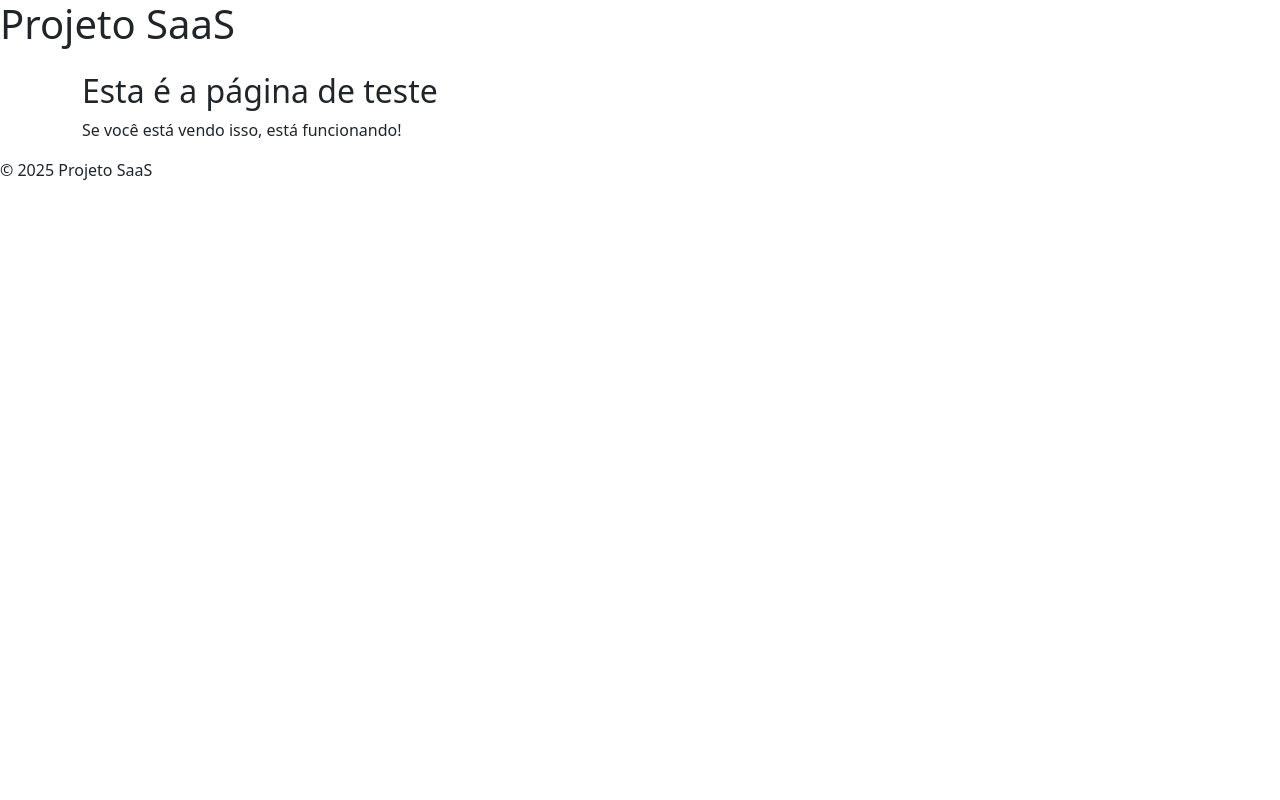
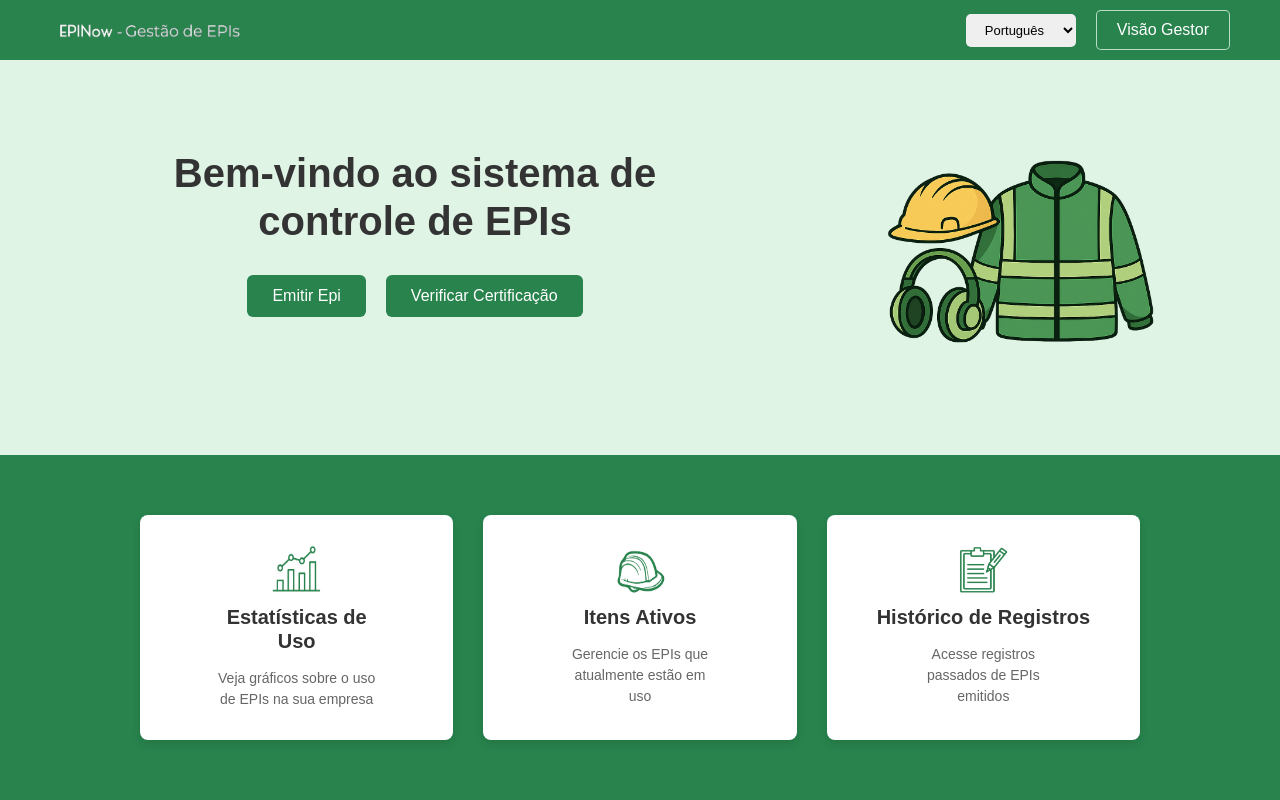
Before and after one commit to maicuu/controle-epi-projeto-saas1, a Flask app: page /teste in a window 1280 px wide. Run offline with Flask 3, Linux system fonts and the light colour scheme.

Commit message:
Finalizei a pagina inicial html+css, além de comentar

```diff
--- a/app.py
+++ b/app.py
@@ -1,6 +1,6 @@
 from flask import Flask, render_template
 
-app = Flask(__name__)  # Isso deve vir antes de usar @app.route
+app = Flask(__name__)
 
 @app.route('/')
 def index():
--- a/static/css/style.css
+++ b/static/css/style.css
@@ -0,0 +1,209 @@
+/* RESET BÁSICO */
+* {
+    margin: 0;
+    padding: 0;
+    box-sizing: border-box;
+}
+
+html, body {
+    height: 100%;
+    font-family: sans-serif;
+}
+
+body {
+    display: flex;
+    flex-direction: column;
+    min-height: 100vh; /* Garante que o body ocupe a altura mínima da tela */
+}
+
+/* --- ESTILOS DO HEADER --- */
+#header {
+    display: flex;
+    flex-direction: row;
+    align-items: center;
+    justify-content: space-between;
+    background-color: #28834d;
+    padding: 10px 50px; /* Recuo geral do conteúdo do header */
+}
+
+#logo {
+    width: 200px; /* Tamanho da logo */
+    height: auto;
+    display: block;
+}
+
+#Nav { /* O container dos controles do lado direito do header */
+    display: flex;
+    align-items: center;
+    gap: 20px; /* Espaçamento entre o select e o botão */
+}
+
+select {
+    padding: 8px 15px;
+    font-size: 13px;
+    border: none;
+    border-radius: 5px;
+}
+
+#btn-adm {
+    padding: 10px 20px;
+    font-size: 16px;
+    border: 1px solid rgba(223, 244, 229, 0.8);
+    border-radius: 5px;
+    background-color: rgba(40, 131, 77, 0.7); /* Fundo verde translúcido */
+    color: #ffffff;
+    cursor: pointer;
+    transition: background-color 0.3s ease, box-shadow 0.3s ease;
+}
+#btn-adm:hover {
+    background-color: rgba(40, 131, 77, 0.9);
+    box-shadow: 0 4px 8px rgba(0, 0, 0, 0.2);
+}
+#btn-adm:active {
+    background-color: rgba(40, 131, 77, 1);
+    transform: translateY(1px);
+    box-shadow: none;
+}
+
+/* --- ESTILOS DA MAIN SECTION (ÁREA VERDE CLARA) --- */
+#main-section {
+    background-color: #dff4e5; /* Verde claro */
+    flex-grow: 1; /* Ocupa todo o espaço vertical restante */
+    display: flex; /* Flex container para left-content-main e img-section */
+    flex-direction: row; /* Conteúdo em linha (texto/botões e imagem) */
+    align-items: center; /* Centraliza itens verticalmente */
+    justify-content: space-around; /* Distribui espaço entre os dois blocos (texto+botões e imagem) */
+    padding: 20px 50px; /* Padding interno para afastar o conteúdo das bordas da seção */
+    gap: 20px; /* Espaçamento entre left-content-main e img-section */
+    flex-wrap: wrap; /* Permite que os itens quebrem para a próxima linha em telas menores */
+    min-height: 300px;
+}
+
+#left-content-main { /* O novo container para o h1 e os botões */
+    display: flex;
+    flex-direction: column; /* Conteúdo interno em coluna */
+    align-items: center; /* Centraliza o h1 e os botões horizontalmente */
+    text-align: center; /* Centraliza o texto do h1 */
+    max-width: 600px; /* Largura máxima para o bloco de texto */
+    margin-top: -50px; /* Ajuste este valor para puxar o texto para cima */
+    /* Removi(maicon) margin-left para centralizar melhor */
+}
+
+#left-content-main h1 { /* Estilo para o H1 dentro da main-section */
+    font-size: 40px; /* Ajuste o tamanho da fonte do título principal */
+    color: #333;
+    margin-bottom: 30px; /* Espaço abaixo do título */
+    line-height: 1.2;
+}
+
+.main-buttons-container { /* Container dos botões principais */
+    display: flex;
+    gap: 20px; /* Espaço entre os botões */
+    justify-content: center; /* Centraliza os botões dentro do container */
+    align-items: center;
+    /* margin-top: 20px; se alguem achar necessario espaço adicional entre h1 e botões */
+}
+
+.main-button { /* Botões Emitir Epi e Verificar Certificação */
+    background-color: #28834d;
+    font-size: 16px;
+    padding: 12px 25px;
+    border-radius: 6px;
+    border: none;
+    color: white;
+    cursor: pointer;
+    transition: background-color 0.3s ease, box-shadow 0.3s ease, transform 0.1s ease;
+}
+.main-button:hover {
+    background-color: #1e6c3d;
+    box-shadow: 0 6px 12px rgba(0, 0, 0, 0.25);
+}
+.main-button:active {
+    background-color: #1a5c32;
+    transform: translateY(2px);
+    box-shadow: 0 2px 4px rgba(0, 0, 0, 0.15);
+}
+
+#img-section { /* Container da imagem do EPI na main-section */
+    max-width: 300px; /* Ajuste a largura máxima do container da imagem */
+    flex-shrink: 0; /* Impede que a imagem encolha demais */
+    display: flex;
+    justify-content: center; /* Centraliza a imagem dentro de seu próprio container */
+    align-items: center;
+}
+
+#epi-main {
+    max-width: 100%; /* Garante que a imagem não ultrapasse seu container */
+    height: auto;
+    object-fit: contain; /* Redimensiona a imagem para caber sem cortar, mantendo proporção */
+}
+
+
+/* --- ESTILOS DA SEÇÃO DE ESTATÍSTICAS --- */
+#stats-section {
+    background-color: #28834d; /* Verde escuro de fundo da seção */
+    padding: 60px 50px; /* Espaçamento interno da seção */
+    display: flex; /* Transforma a seção em um container flex para o grid de cards */
+    justify-content: center; /* Centraliza o container dos cards horizontalmente */
+    align-items: center; /* Centraliza verticalmente se a seção for maior */
+}
+
+.stats-cards-grid-container { /* O container que usa Grid para os cards */
+    display: grid;
+    grid-template-columns: repeat(auto-fit, minmax(280px, 1fr)); /* Responsividade: 3 colunas, mas ajusta para caber */
+    gap: 30px; /* Espaço entre os cards */
+    max-width: 1000px; /* Largura máxima do grid de cards */
+    margin: 0 auto; /* Centraliza o grid de cards dentro da stats-section */
+    width: 100%; /* Garante que o grid ocupe a largura máxima disponível */
+}
+
+.stat-card {
+    background-color: #ffffff;
+    border-radius: 8px;
+    padding: 30px;
+    box-shadow: 0 4px 10px rgba(0, 0, 0, 0.1);
+    text-align: center; /* Centraliza o texto e os ícones */
+    display: flex;
+    flex-direction: column;
+    align-items: center; /* Centraliza conteúdo (ícone, h3, p) */
+    justify-content: space-between; /* Distribui o espaço entre header e body do card */
+    min-height: 200px; /* Altura mínima para os cards */
+}
+
+.stat-card-header { /* Container do ícone e h3 */
+    display: flex;
+    flex-direction: column; /* Ícone em cima do h3 */
+    align-items: center; /* Centraliza ícone e h3 */
+    margin-bottom: 15px; /* Espaço entre o cabeçalho e o corpo do card */
+}
+
+.stat-icon { /* Ícone dentro do card */
+    width: 50px;
+    height: 50px;
+    margin-bottom: 10px; /* Espaço abaixo do ícone */
+}
+
+.stat-card-header h3 { /* Título do card (h3) */
+    font-size: 20px;
+    color: #333;
+    line-height: 1.2; /* Para textos com <br> */
+}
+
+.stat-card-body { /* Container do parágrafo */
+    flex-grow: 1; /* Permite que o body ocupe o espaço restante */
+    display: flex;
+    align-items: flex-start; /* Alinha o parágrafo ao topo do seu container */
+    justify-content: center; /* Centraliza o parágrafo horizontalmente */
+    margin: 0; /* Remove margens padrão */
+    padding: 0; /* Remove padding padrão */
+}
+
+.stat-card-body p { /* O parágrafo dentro do card */
+    font-size: 14px;
+    color: #666;
+    line-height: 1.5;
+    margin: 0; /* Garante que não há margens adicionais no p */
+}
+
+/* Remova o seletor 'section' genérico se não for mais usado */
+/* section { ... } */
--- a/static/js/script.js
+++ b/static/js/script.js
@@ -0,0 +1,2 @@
+// Mostra uma mensagem no console do navegador quando a página é carregada
+console.log("Script carregado com sucesso!");
--- a/templates/base.html
+++ b/templates/base.html
@@ -16,7 +16,7 @@
 
   <!-- Cabeçalho -->
   <header>
-    <h1>Projeto SaaS</h1>
+    <h1>EPINow</h1>
   </header>
 
   <!-- Conteúdo específico de cada página -->
--- a/templates/teste.html
+++ b/templates/teste.html
@@ -1,9 +1,65 @@
-<!-- templates/teste.html -->
-{% extends "base.html" %}
+<!DOCTYPE html>
+<html lang="en">
+<head>
+    <meta charset="UTF-8">
+    <meta http-equiv="X-UA-Compatible" content="IE=edge">
+    <meta name="viewport" content="width=device-width, initial-scale=1.0">
+    <link rel="stylesheet" href="../static/css/style.css">
+    <title>Project SaaS</title>
+</head>
+<body>
 
-{% block title %}Página de Teste{% endblock %}
+    <header id="header">
+        <img src="../static/img/EPINow.png" id="logo" alt="Logo EPINow">
+        <div id="Nav">
+            <select>
+                <option>Português</option>
+                <option>English</option>
+            </select>
+            <button id="btn-adm">Visão Gestor</button>
+        </div>
+    </header>
 
-{% block content %}
-  <h2>Esta é a página de teste</h2>
-  <p>Se você está vendo isso, está funcionando!</p>
-{% endblock %}
+    <main id="main-section">
+        <div id="left-content-main"> <h1>Bem-vindo ao sistema de controle de EPIs</h1>
+            <div class="main-buttons-container"> <button class="main-button">Emitir Epi</button> <button class="main-button">Verificar Certificação</button>
+            </div>
+        </div>
+
+        <div id="img-section">
+            <img src="../static/img/epis.png" id="epi-main" alt="Imagem EPI Principal">
+        </div>
+    </main>
+
+    <section id="stats-section">
+        <div class="stats-cards-grid-container"> <div class="stat-card">
+                <div class="stat-card-header"> <img src="../static/img/estatisticaas.png" class="stat-icon" alt="Ícone Estatísticas"> <h3>Estatísticas de<br>Uso</h3> </div>
+                <div class="stat-card-body"> <p>Veja gráficos sobre o uso<br>de EPIs na sua empresa</p>
+                </div>
+            </div>
+
+            <div class="stat-card">
+                <div class="stat-card-header">
+                    <img src="../static/img/capacete.png" class="stat-icon" alt="Ícone Capacete">
+                    <h3>Itens Ativos</h3>
+                </div>
+                <div class="stat-card-body">
+                    <p>Gerencie os EPIs que<br>atualmente estão em<br>uso</p>
+                </div>
+            </div>
+
+            <div class="stat-card">
+                <div class="stat-card-header">
+                    <img src="../static/img/registro.png" class="stat-icon" alt="Ícone Registro">
+                    <h3>Histórico de Registros</h3>
+                </div>
+                <div class="stat-card-body">
+                    <p>Acesse registros<br>passados de EPIs<br>emitidos</p>
+                </div>
+            </div>
+
+        </div>
+    </section>
+
+    </body>
+</html>
```
Also changed, not shown: static/css/img/EPINow.png (added), static/img/EPINow.png (added), static/img/capacete.png (added), static/img/epis.png (added), static/img/estatisticaas.png (added), static/img/registro.png (added).
